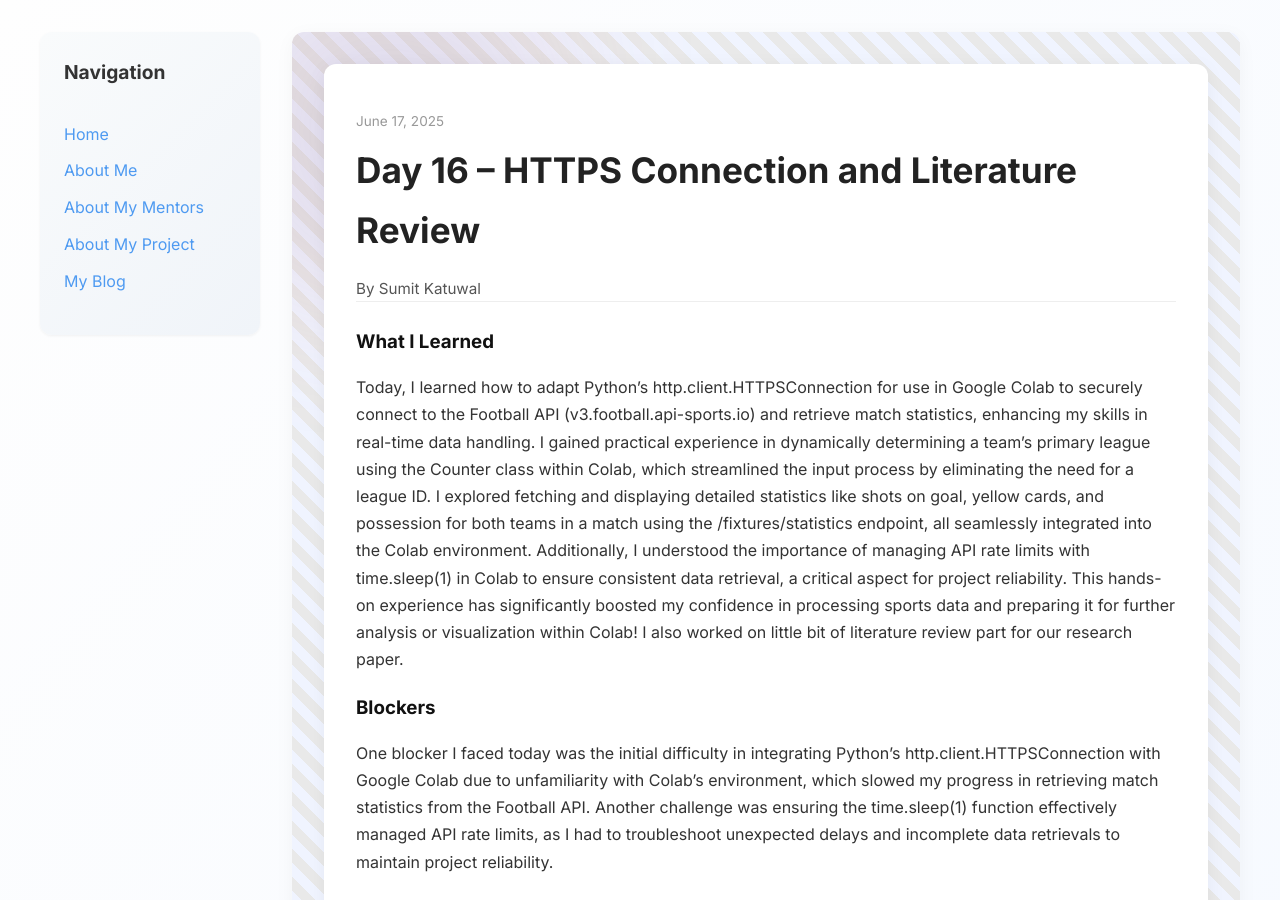
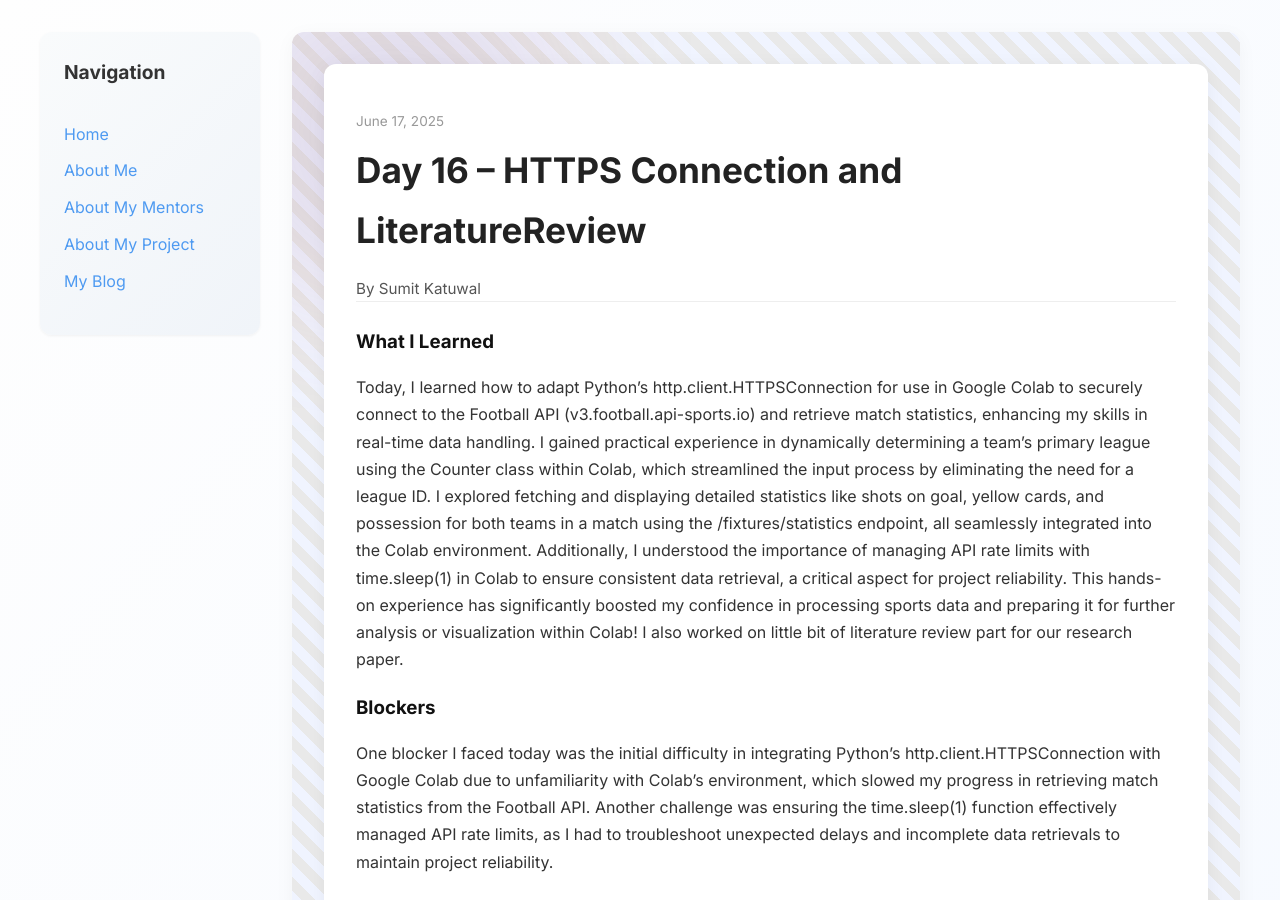
Before and after one commit to SumitKatuwal3382/SumitKatuwal3382.github.io, a Jekyll site: the page built from _posts/2025-06-17-day-16.md, in a window 1280 px wide and 900 px high. Built offline with Jekyll 4.4.1, drawn with Linux system fonts in a browser that asks for light colours.

Commit message:
Update 2025-06-17-day-16.md

```diff
--- a/_posts/2025-06-17-day-16.md
+++ b/_posts/2025-06-17-day-16.md
@@ -1,6 +1,6 @@
 ---
 layout: post
-title: "Day 16 – HTTPS Connection and Literature Review"
+title: "Day 16 – HTTPS Connection and LiteratureReview"
 date: 2025-06-17
 author: Sumit Katuwal
 permalink: /day16.html
```
